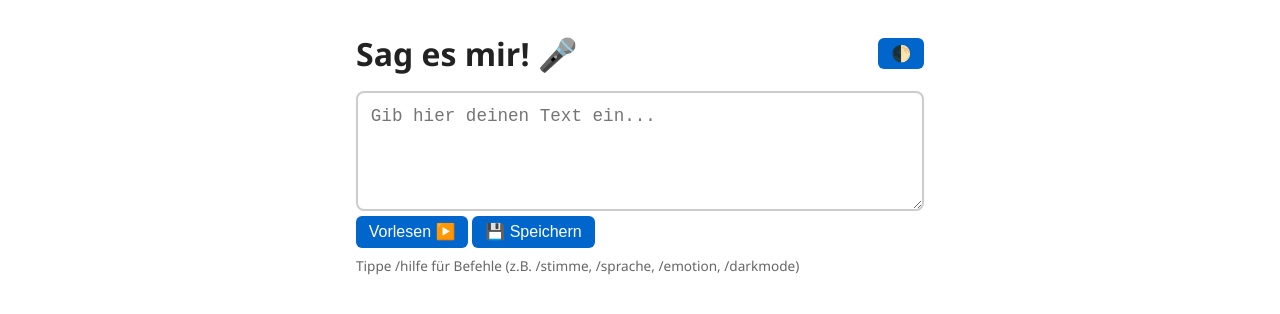
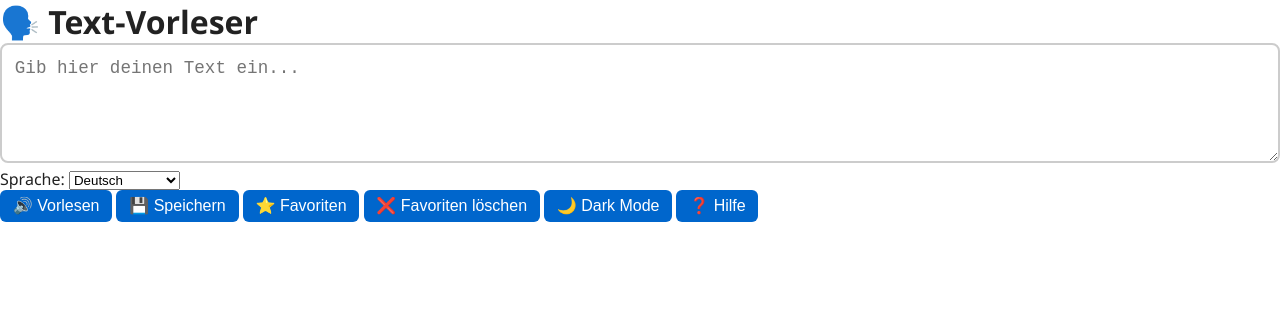
Before and after one commit to Prinzvonbinz/Sag-mir, a plain HTML site: page index.html in a window 1280 px wide. Drawn offline with Linux system fonts and the light colour scheme.

Commit message:
Update index.html

```diff
--- a/index.html
+++ b/index.html
@@ -2,39 +2,46 @@
 <html lang="de">
 <head>
   <meta charset="UTF-8" />
-<meta name="viewport" content="width=device-width, initial-scale=1" />
-<title>Sag mir!</title>
+  <meta name="viewport" content="width=device-width, initial-scale=1.0"/>
+  <title>Text-Vorleser</title>
   <link rel="stylesheet" href="style.css" />
 </head>
 <body>
-  <div id="app">
-    <header>
-      <h1>Sag es mir! 🎤</h1>
-      <button id="toggleDarkMode" aria-label="Dark Mode umschalten">🌓</button>
-    </header>
+  <div class="app">
+    <h1>🗣️ Text-Vorleser</h1>
+    <textarea id="textInput" placeholder="Gib hier deinen Text ein..."></textarea>
 
-    <main>
-      <textarea id="textInput" placeholder="Gib hier deinen Text ein..."></textarea>
-      <button id="speakBtn">Vorlesen ▶️</button>
-      <button id="saveBtn" title="Satz speichern 💾">💾 Speichern</button>
+    <div class="controls">
+      <label>Sprache:
+        <select id="languageSelect">
+          <option value="de">Deutsch</option>
+          <option value="en">Englisch</option>
+          <option value="fr">Französisch</option>
+          <option value="es">Spanisch</option>
+          <option value="it">Italienisch</option>
+          <option value="pl">Polnisch</option>
+          <option value="nl">Niederländisch</option>
+        </select>
+      </label>
+      <div>
 
-      <div id="lastSavedContainer" style="display:none;">
-        <h3>Gespeicherte Sätze:</h3>
-        <ul id="savedList"></ul>
-        <button id="clearSaved">Alle löschen</button>
+    <div class="menu">
+      <button id="speakBtn">🔊 Vorlesen</button>
+      <button id="saveBtn">💾 Speichern</button>
+      <button id="showSavedBtn">⭐ Favoriten</button>
+      <button id="clearSavedBtn">❌ Favoriten löschen</button>
+      <button id="toggleDarkModeBtn">🌙 Dark Mode</button>
+      <button id="helpBtn">❓ Hilfe</button>
     </div>
 
-      <p id="info">Tippe /hilfe für Befehle (z.B. /stimme, /sprache, /emotion, /darkmode)</p>
-    </main>
+    <p class="info" id="infoText"></p>
+  </div>
 
-    <!-- Modal Container -->
-    <div id="modal" class="hidden" role="dialog" aria-modal="true" aria-labelledby="modalTitle">
-      <div id="modalContent">
+  <div id="modal" class="modal hidden">
+    <div class="modal-content">
       <h2 id="modalTitle"></h2>
       <div id="modalBody"></div>
       <div id="modalButtons"></div>
-        <button id="modalClose" aria-label="Schließen">✖</button>
-      </div>
     </div>
   </div>
 
```
Lines whose indentation alone changed are shown as unchanged.
